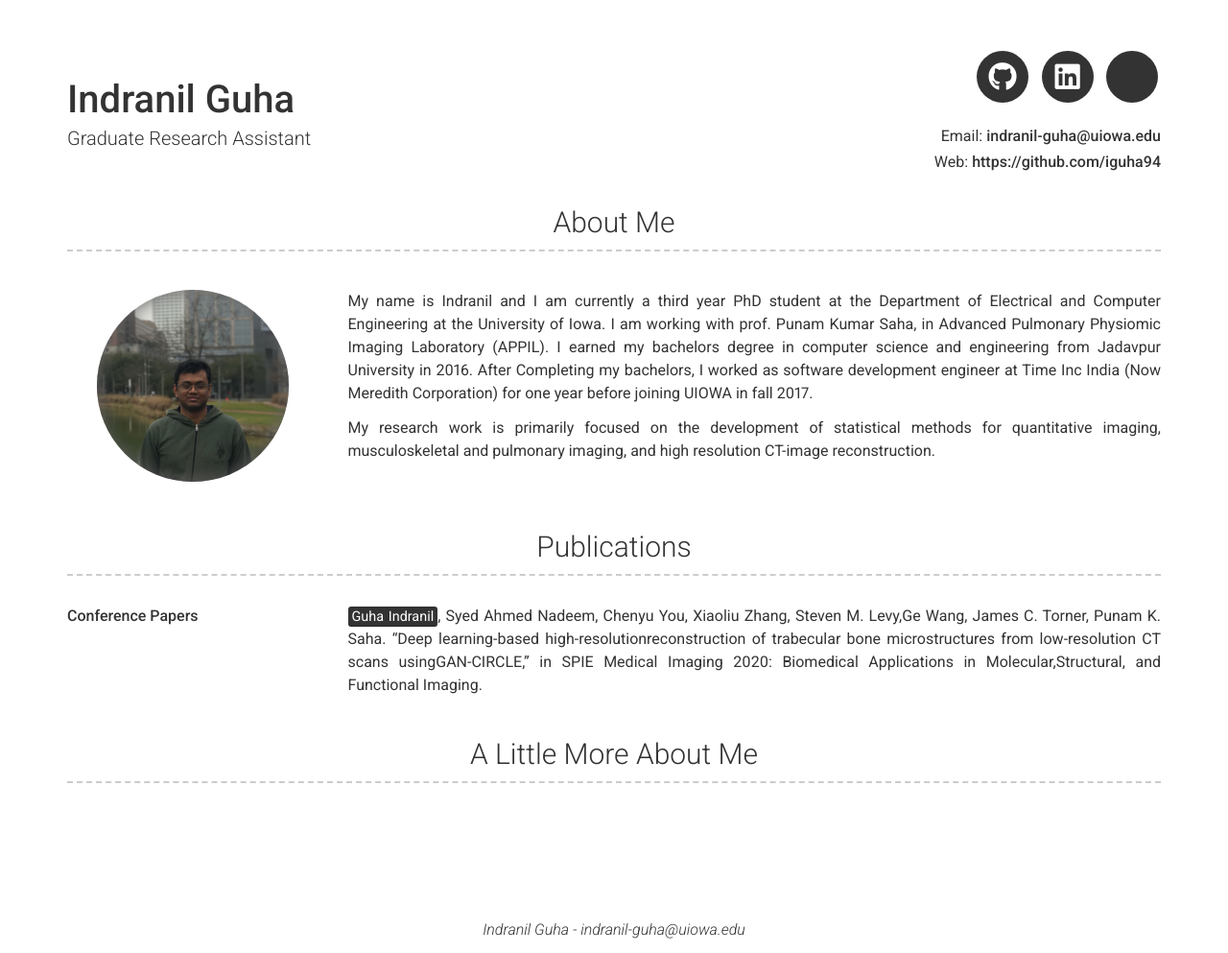
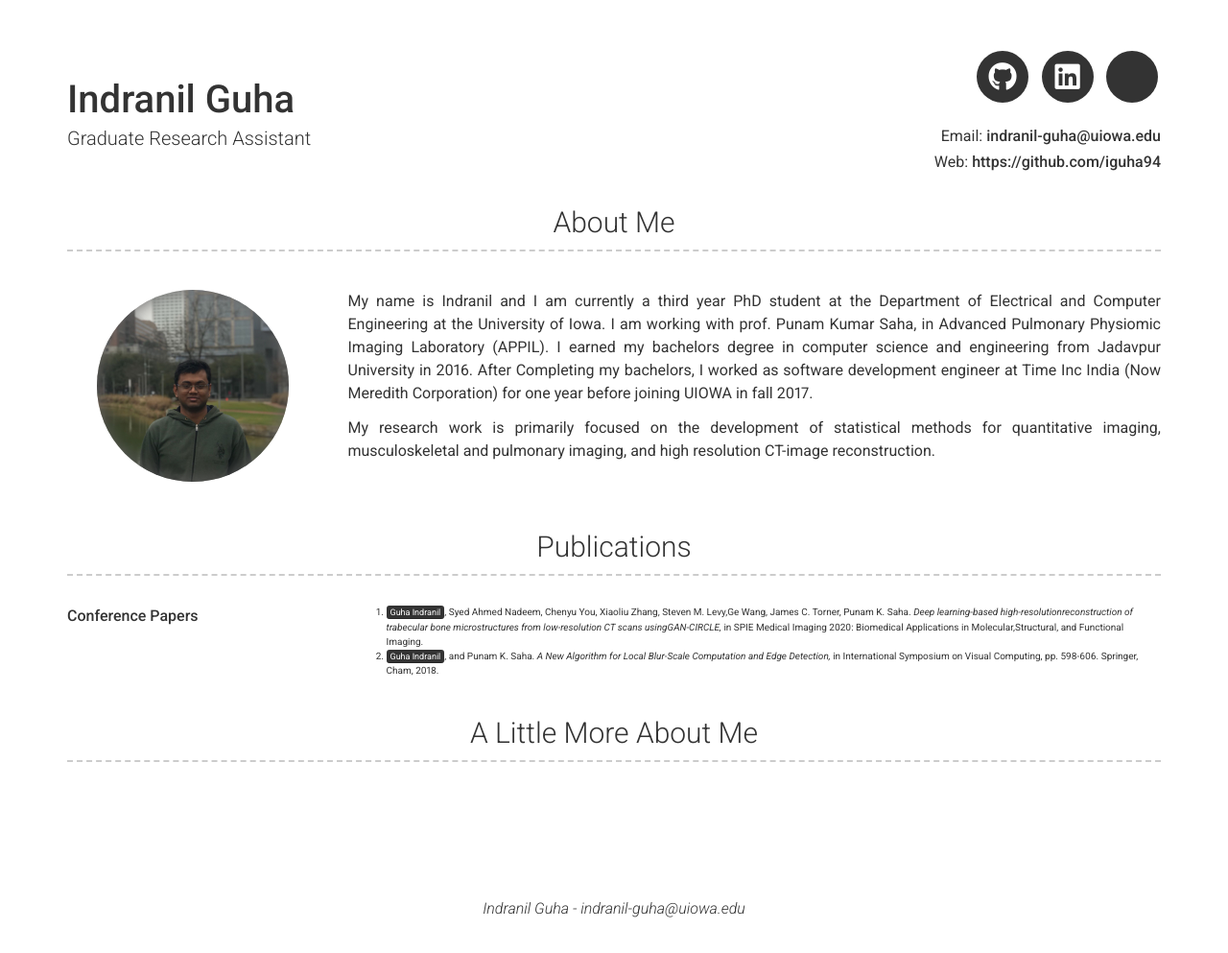
Before and after one commit to iguha94/iguha94.github.io, a Jekyll site: the page built from index.md, in a window 1280 px wide. Shown: the whole page at 96% size. Built offline with Jekyll 4.4.1, drawn with Linux system fonts in a browser that asks for light colours; nearby versions of some CDN libraries; a style sheet for code colours, icons or effects is not loaded; after the commit the page ends 971 px from its top, so only the background shows below that.

Commit message:
Adding Landing Page

```diff
--- a/_data/projects.yml
+++ b/_data/projects.yml
@@ -1,4 +1,5 @@
 - layout: left
   job_title: Conference Papers
   description: | # this will include new lines to allow paragraphs
-    <mark>Guha Indranil</mark>, Syed Ahmed Nadeem, Chenyu You, Xiaoliu Zhang, Steven M. Levy,Ge  Wang,  James  C.  Torner,  Punam  K.  Saha.   “Deep  learning-based  high-resolutionreconstruction of trabecular bone microstructures from low-resolution CT scans usingGAN-CIRCLE,” in SPIE Medical Imaging 2020: Biomedical Applications in Molecular,Structural, and Functional Imaging.
+    1. <mark>Guha Indranil</mark>, Syed Ahmed Nadeem, Chenyu You, Xiaoliu Zhang, Steven M. Levy,Ge  Wang,  James  C.  Torner,  Punam  K.  Saha.   *Deep  learning-based  high-resolutionreconstruction of trabecular bone microstructures from low-resolution CT scans usingGAN-CIRCLE,* in SPIE Medical Imaging 2020: Biomedical Applications in Molecular,Structural, and Functional Imaging.
+    2. <mark>Guha Indranil</mark>, and Punam K. Saha. *A New Algorithm for Local Blur-Scale Computation and Edge Detection,* in International Symposium on Visual Computing, pp. 598-606. Springer, Cham, 2018.
```
